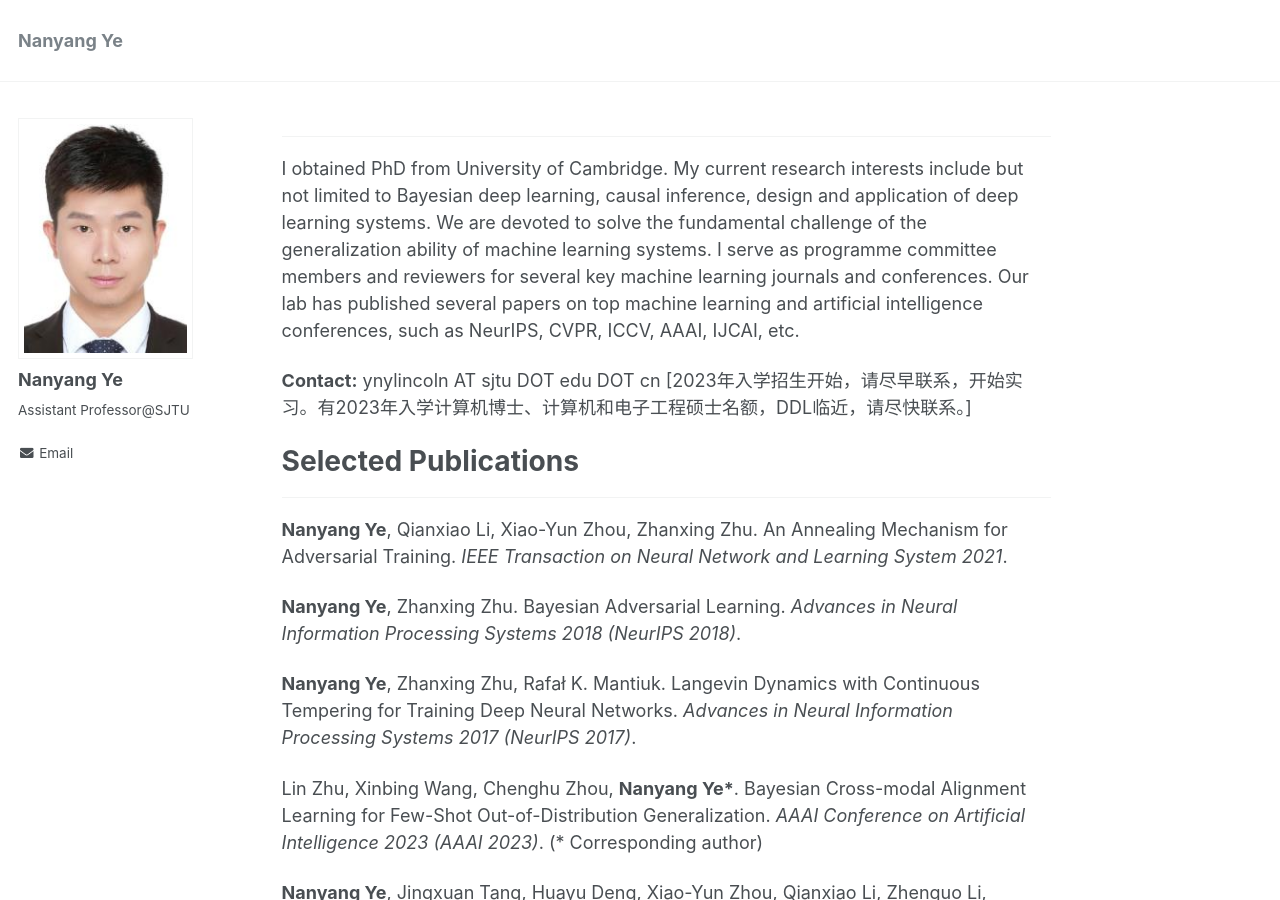
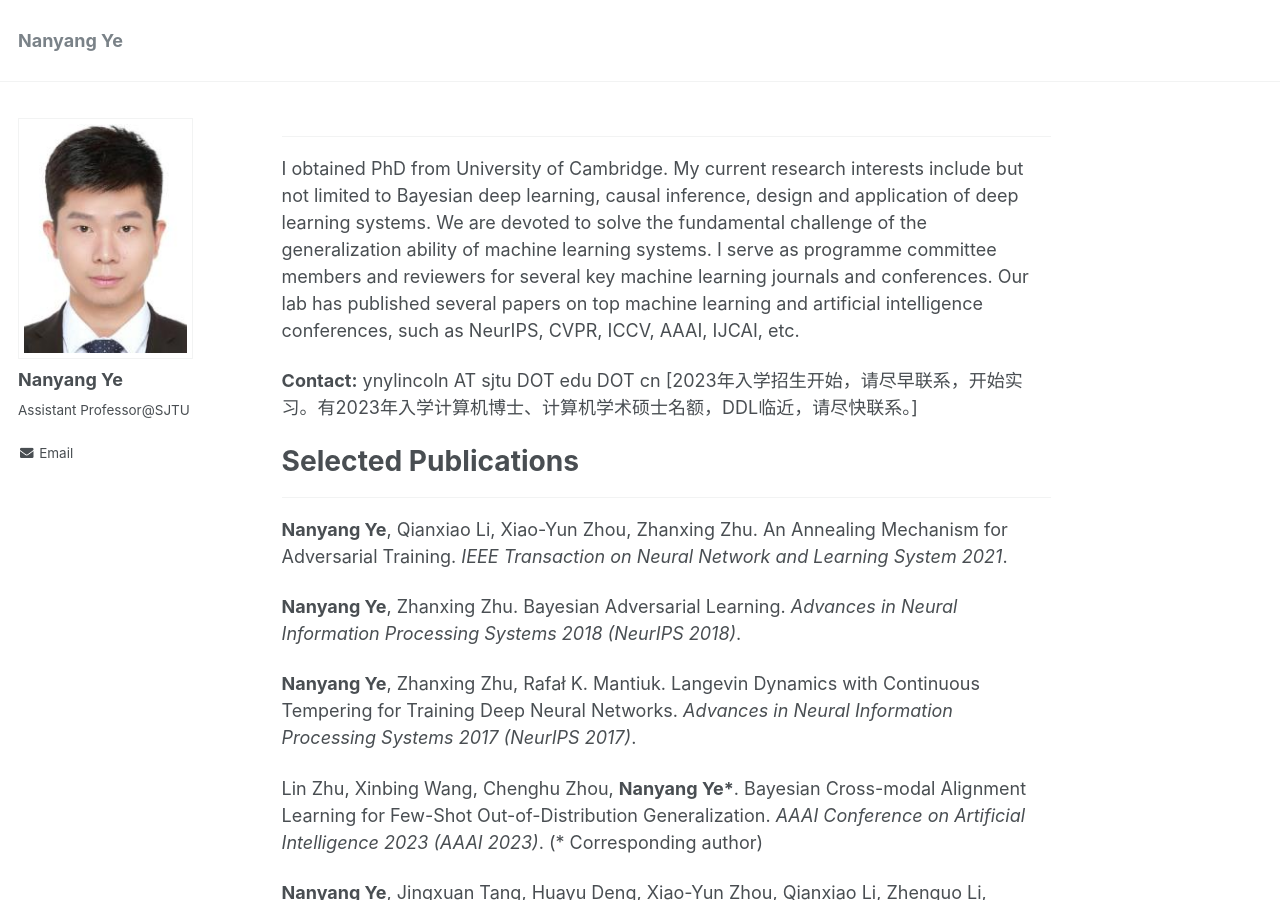
Before and after one commit to ynysjtu/ynysjtu.github.io, a Jekyll site: the page built from _pages/about.md, in a window 1280 px wide and 900 px high. Built offline with Jekyll 4.4.1, drawn with Linux system fonts in a browser that asks for light colours.

Commit message:
Update about.md

```diff
--- a/_pages/about.md
+++ b/_pages/about.md
@@ -10,7 +10,7 @@ redirect_from:
 I obtained PhD from University of Cambridge. My current research interests include but not limited to Bayesian deep learning, causal inference, design and application of deep learning systems. We are devoted to solve the fundamental challenge of the generalization ability of machine learning systems. I serve as programme committee members and reviewers for several key machine learning journals and conferences. Our lab has published several papers on top machine learning and artificial intelligence conferences, such as NeurIPS, CVPR, ICCV, AAAI, IJCAI, etc.
 
 **Contact:** ynylincoln AT sjtu DOT edu DOT cn
-[2023年入学招生开始，请尽早联系，开始实习。有2023年入学计算机博士、计算机和电子工程硕士名额，DDL临近，请尽快联系。]
+[2023年入学招生开始，请尽早联系，开始实习。有2023年入学计算机博士、计算机学术硕士名额，DDL临近，请尽快联系。]
 # Selected Publications
 ------
 
```
